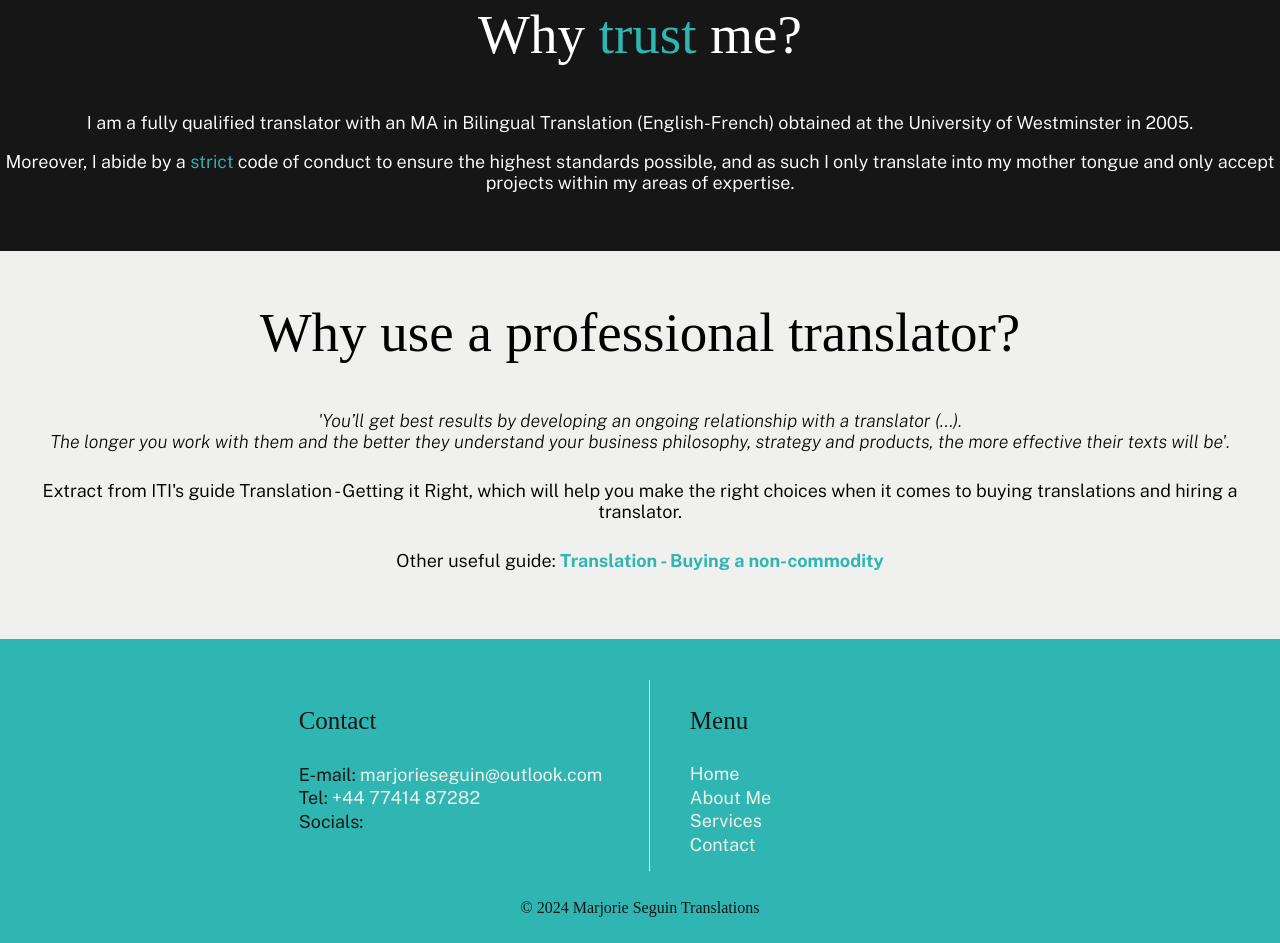
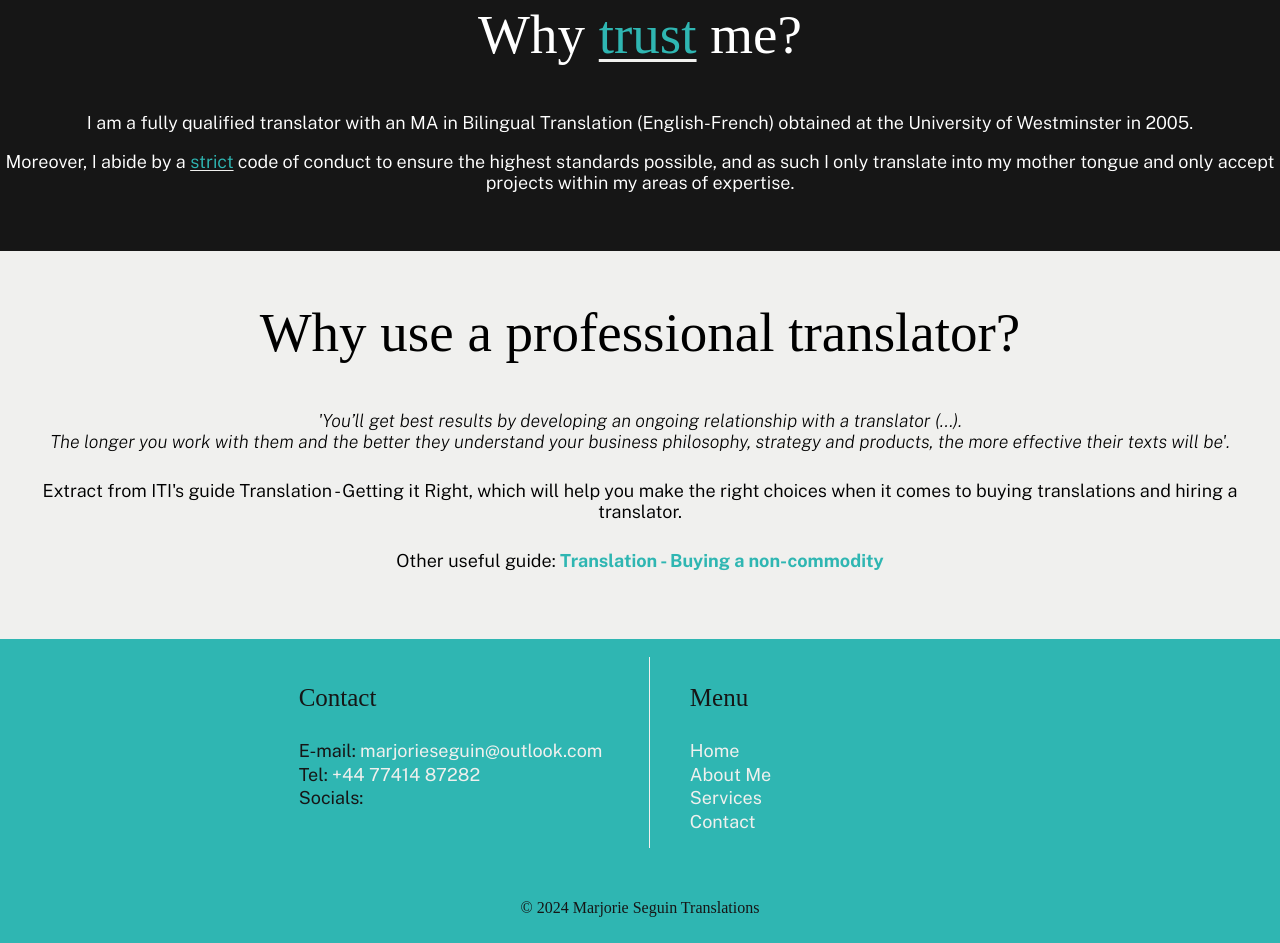
Before and after one commit to SelimMS/mseguintranslations, a plain HTML site: page index.html in a window 1280 px wide. Shown: the part 1185-2128 px from the top of the page. Drawn offline with nearby package versions, Linux system fonts and the light colour scheme; a web font is replaced by a local one.

Commit message:
Update index.css

```diff
--- a/resources/css/index.css
+++ b/resources/css/index.css
@@ -165,6 +165,10 @@ h1 {
 
 .trust span{
     color:rgb(47, 182, 178);
+    text-decoration: underline;
+    text-decoration-color: #f0f0ee;
+    text-decoration-thickness: 0.05em;
+    text-underline-offset: 0.1em;
 }
 
 .trust p{
@@ -222,6 +226,7 @@ footer ul{
     line-height: 1.3;
     position: relative;
     right: 125px;
+    vertical-align: top;
 }
 
 footer h3{
@@ -232,7 +237,6 @@ footer h3{
 
 .menu{
     position: relative;
-    top: 23px;
     margin-left: 42px;
     border-left: 1px solid #f0f0ee;
 }
```
